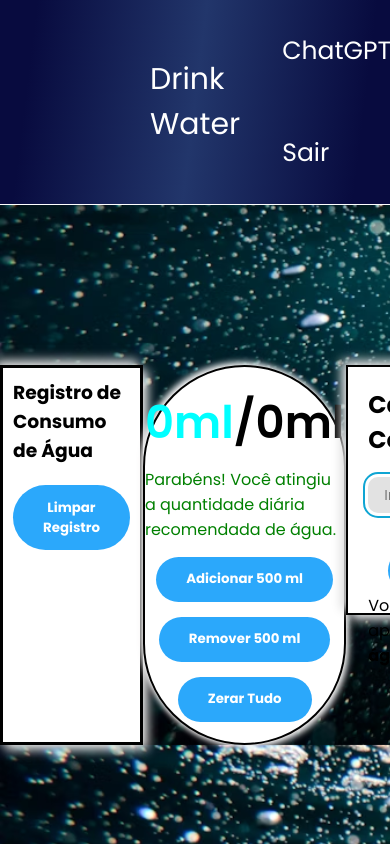
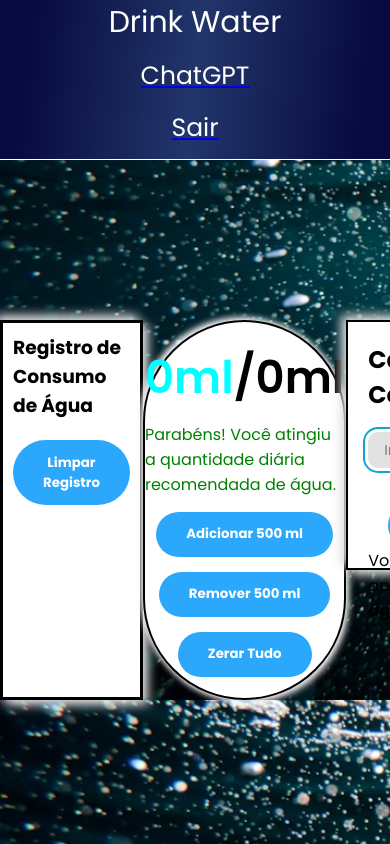
Before and after one commit to joao-almada/drinkwater-a3, a React (Create React App) app: page /home in a window 390 px wide. Shown: the top 844 px of the page. Built offline with nearby package versions, Linux system fonts and the light colour scheme.

Commit message:
responsividade header

```diff
--- a/src/Components/Header/Header.module.css
+++ b/src/Components/Header/Header.module.css
@@ -45,3 +45,22 @@
     color: rgb(83, 162, 207);
     transform: scale(1.2);
 }
+
+@media screen and (max-width: 768px) {
+    .topo {
+        flex-direction: column;
+    }
+
+    .logo {
+        margin-left: 0;
+        text-align: center;
+    }
+
+    .navegacao {
+        margin: 10px 0;
+        text-align: center;
+        display: flex;
+        flex-direction: column;
+        justify-content: space-around;
+    }
+}
```
